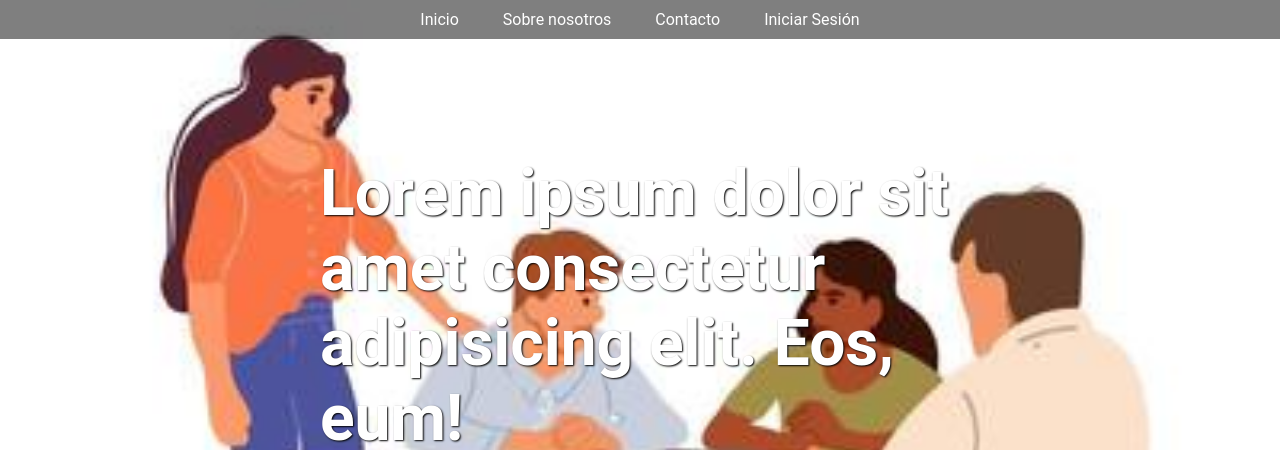
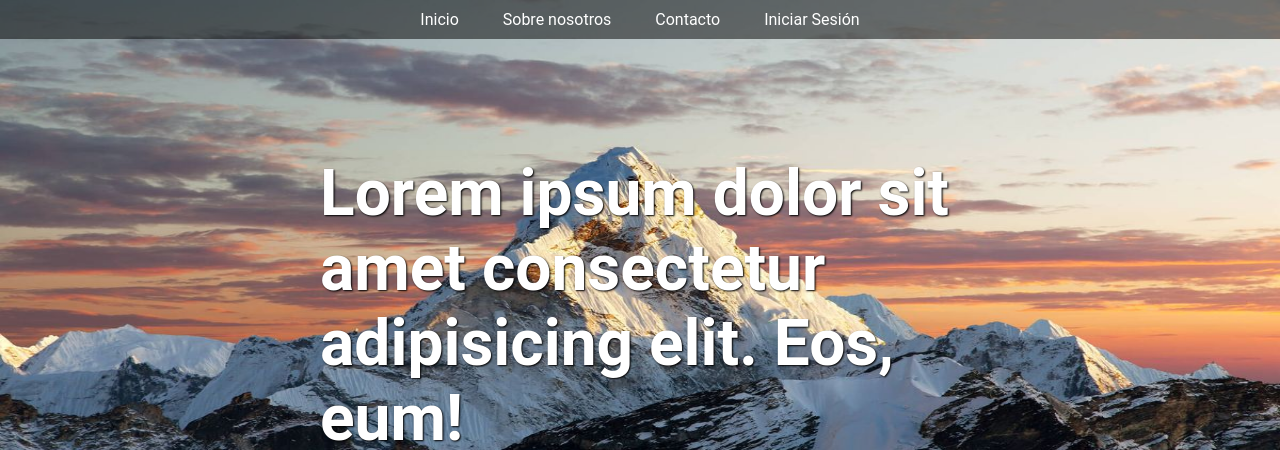
Before and after one commit to GonzaloStickar/PracticaProfesionalProyectoVercel, a website: page components/index.htm in a window 1280 px wide. Shown: the top 450 px of the page. Drawn offline with Linux system fonts and the light colour scheme; files whose address does not match are found by name.

Commit message:
fix enorme

```diff
--- a/components/index.htm
+++ b/components/index.htm
@@ -239,7 +239,7 @@
         </nav>
 
         <!--img src="/images/index_header.jpg" height="650px"-->
-        <img src="/static/img/index_main_contenedor_fotos.jpg" height="650px">
+        <img src="/static/img/index_header.png" height="650px">
 
         <div class="texto_centrado">
           <h2>
```
Also changed, not shown: public/static/img/index_header.png (renamed from public/static/img/index_header.jpg).
